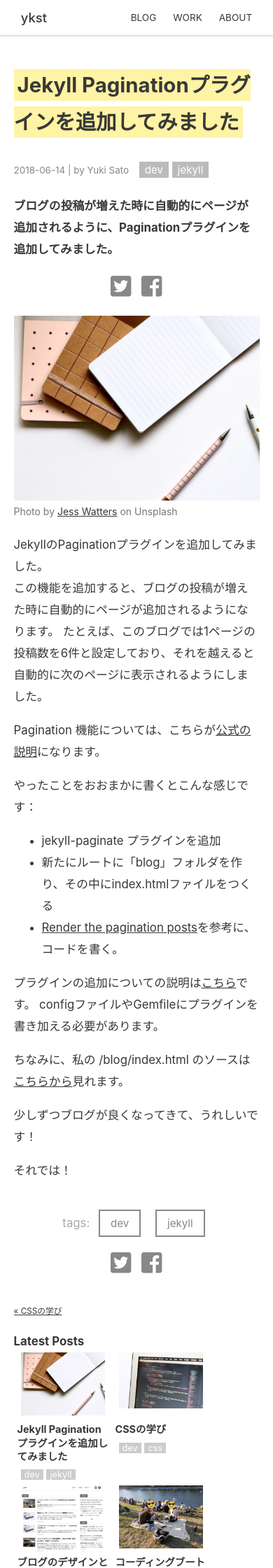
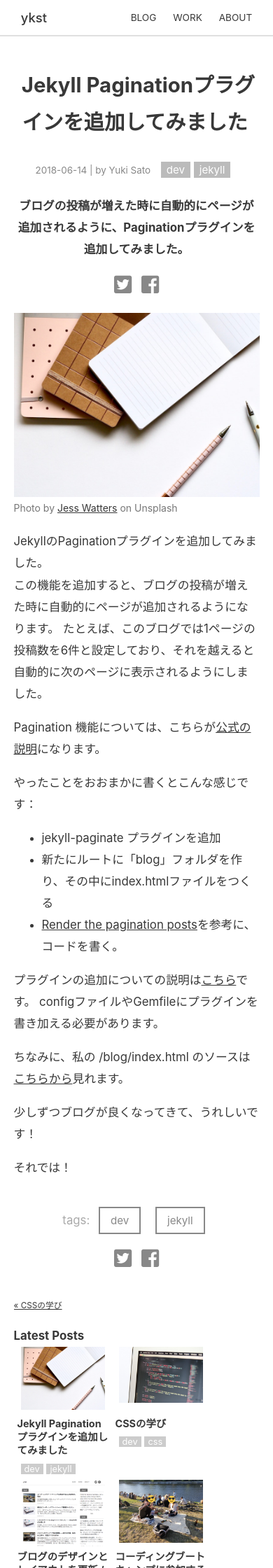
Before and after one commit to youxiberlin/blog, a Jekyll site: the page built from _posts/2018-06-15-jekyll-pagination.md, in a window 390 px wide. Shown: the top 2240 px of the page at 70% size. Built offline with Jekyll 4.4.1, drawn with Linux system fonts in a browser that asks for light colours; nearby versions of some CDN libraries.

Commit message:
css code clean-up

```diff
--- a/_layouts/post-layout2.html
+++ b/_layouts/post-layout2.html
@@ -3,7 +3,7 @@
 {% include top-nav.html %}
 <section>
   <div class="section-one-column">
-    {% include post-header.html %}
+    <center>{% include post-header.html %}</center>
 
     {{ content }}
 
--- a/_sass/_home-list.scss
+++ b/_sass/_home-list.scss
@@ -1,25 +1,3 @@
-// list of home
-
-.home-list {
-  > ul {
-    padding-left: 0;
-    list-style: none;
-    font-weight: bold;
-  }
-
-  &.work li {
-    display: none;
-
-    ul {
-      font-weight: normal;
-    }
-
-    &:nth-child(-n+3) {
-      display: list-item;
-    }
-  }
-}
-
 // list of work page //
 .work-list {
  font-weight: bold;
--- a/_sass/_layout-base.scss
+++ b/_sass/_layout-base.scss
@@ -4,6 +4,7 @@
   background: #fff;
   height: auto;
 }
+
 
 @media(min-width:550px){
       .nav-container {
@@ -28,7 +29,6 @@
 
 nav {
   height: 40px;
-  background: #fff;
   border-bottom: 2px solid #E0E0E0;
   padding-top: 10px;
 
@@ -140,21 +140,21 @@
   margin: 15px 0;
 }
 
-.top-work-list li{
+.top-work-list {
+  li{
     display: none;
     margin-bottom: 12px;
       &:nth-child(-n+5) {
         display: list-item;
       }
   }
-
-.top-work-list ul {
+  ul {
     list-style: none;
     font-size: 0.9rem;
     line-height: 1.3rem;
     padding-left: 0;
   }
-
+}
 
 
 footer {
@@ -177,13 +177,12 @@
 
   .footer-font {
     font-size: 0.7em;
-    color: #606060;
     margin-top: 0;
   }
 }
 
 
-// post-layout //
+// post-layout1 //
 
 
 .post-container {
@@ -240,7 +239,9 @@
   font-size: 0.9rem;
   font-weight: bold;
 }
+// post-layout1 ends //
 
+// post-layout2 //
 .relatedposts-container {
   display: flex;
   flex-direction: row;
@@ -278,35 +279,33 @@
 */
 
 @media (max-width: 550px) {
+  nav {
+    ul {
+      list-style: none;
+      margin: 0;
+      padding: 0;
+      text-align: right;
+    }
+    li {
+      display: inline-block;
+      padding-left: 20px;
+    }
     .nav-container {
       display: flex;
       width: 95%;
-  }
 
       .nav-left {
        flex: 1;
        margin-left: 20px;
       }
-
       .nav-center {
         flex: 3;
         margin-right: 20px;
       }
-
       .nav-right {
         display: none;
       }
-
-  nav ul {
-    list-style: none;
-    margin: 0;
-    padding: 0;
-    text-align: right;
     }
-
-  nav li {
-    display: inline-block;
-    padding-left: 20px;
   }
 
   .top-container {
--- a/_sass/_link.scss
+++ b/_sass/_link.scss
@@ -5,23 +5,24 @@
 a {
 	text-decoration:underline;
 	color: $body-color;
+	&:hover { background: #f8f8f8;}
 }
-a:hover { background: #f8f8f8;}
+// a:hover { background: #f8f8f8;}
 
 
 a.hover-line {
 	text-decoration:none;
-}
-a.hover-line:hover {
+	&:hover {
 		text-decoration: underline;
 		background: none;
+	}
 }
 
 a.hover-gray {
 	text-decoration:none;
+	&:hover {
+		background: #eee;
 	}
-a.hover-gray:hover {
-	background: #eee;
 }
 
 
@@ -34,19 +35,18 @@
   margin: 0;
   padding: 0 15px;
   border-radius: 5px 5px 0 0;
+	&:hover {
+  	color: #eee;
+	}
 }
 
-a.top-label-title:hover {
-	color: #eee;
-}
 
 a.blog-side-link {
 	color: #666;
 }
 
 
-// tag link //
-a.tag:link, a.tag:visited {
+a.tag {
 	border: solid 2px #888;
 	color: #888;
 	padding: 2px 15px;
@@ -54,28 +54,25 @@
 	font-size: 0.9em;
 	text-decoration: none;
 	display: inline-block;
-}
-a.tag:hover, a.tag:active {
+	&:hover {
 		background-color: #888;
 		color: white;
 	}
+}
 
-
-a.top-tag:link, a.top-tag:visited {
+a.top-tag {
 	background: #bbb;
 	color: #fff;
 	padding: 2px 8px;
 	text-align: center;
 	font-size: 0.9em;
 	text-decoration: none;
+	&:hover {
+		background: #888;
+	}
 }
 
-
-a.top-tag:hover, a.top-tag:active {
-	background: #888;
-}
-
-a.home-tag:link, a.home-tag:visited {
+a.home-tag {
 	background: #bbb;
 	color: #fff;
 	padding: 1px 7px;
@@ -83,15 +80,12 @@
 	font-size: 0.8em;
 	font-weight: 200;
 	text-decoration: none;
+	&:hover {
+		background: #888;
+	}
 }
 
-
-a.home-tag:hover, a.home-tag:active {
-	background: #888;
-}
-
-// tag in archive //
-a.tag-archive:link, a.tag-archive:visited {
+a.tag-archive {
 	border: solid 2px #888;
 	color: #888;
 	padding: 2px 12px;
@@ -100,11 +94,10 @@
 	font-size: 1em;
 	text-decoration: none;
 	display: inline-block;
-}
-a.tag-archive:hover, a.tag-archive:active {
+	&:hover {
 		background-color: #888;
 		color: white;
-		font-size: 1em;
+	}
 }
 
 
@@ -112,6 +105,7 @@
 a.social-link:link, a.social-link:visited {
 	text-decoration:none;
   color: #888;
+	font-size: 0.9rem;
 }
 a.social-link:hover { text-decoration:none;}
 
--- a/_sass/_typography.scss
+++ b/_sass/_typography.scss
@@ -38,7 +38,7 @@
 // background-color for the main title of blog, work, about page //
 
 .blog-title {
-  background-color: $blog-color;
+  // background-color: $blog-color;
   padding: 5px;
 }
 
@@ -56,7 +56,7 @@
 }
 
 .post-title {
-  background-color: $blog-color;
+  // background-color: $blog-color;
   padding: 5px;
 }
 
@@ -130,11 +130,11 @@
   text-decoration: none;
   margin: 2px 5px;
   border-radius: 50%;
+    &:hover {
+      opacity: 0.7;
+    }
 }
 
-.fa:hover {
-    opacity: 0.7;
-}
 
 .social-follow {
   text-align: center;
@@ -155,7 +155,8 @@
   font-size: 1.6em;
   margin: 0 2px 4px 2px;
 }
-.circle-tw{
+
+.circle-tw {
   padding: 0.3em 0.3em;
 }
 
```
Lines whose indentation alone changed are shown as unchanged.
